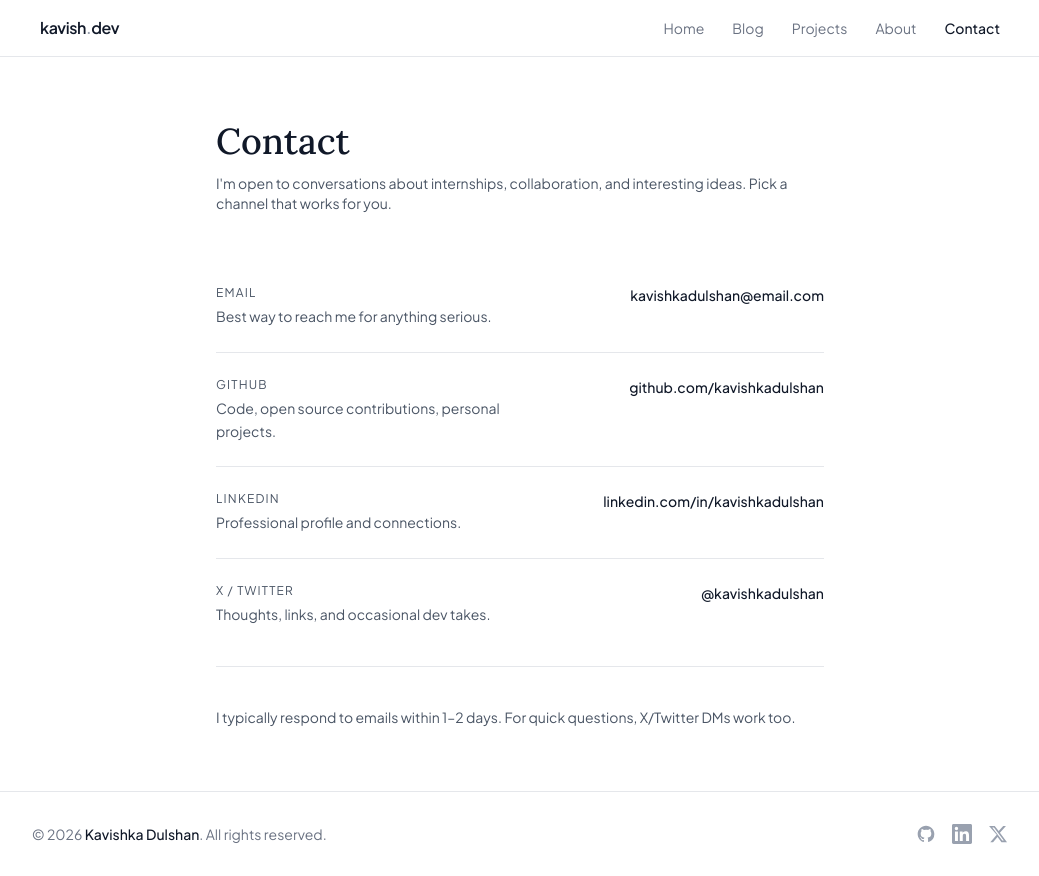
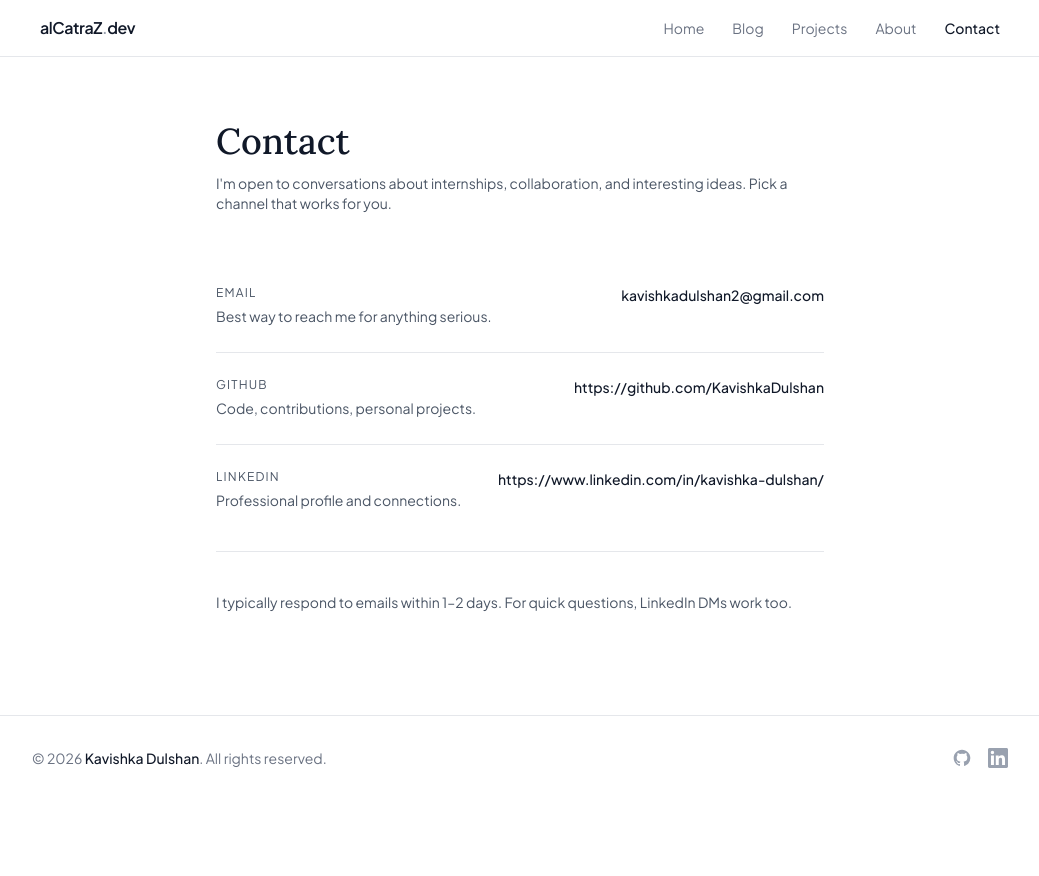
Before and after one commit to KavishkaDulshan/Portfolio-Blog, a React (Vite) app: page /contact in a window 1280 px wide. Shown: the whole page, without its empty margins (120-1159 px from the left). After the commit the page ends 800 px from the top, so only its background shows below. Built offline with nearby package versions, Linux system fonts and the light colour scheme.

Commit message:
contacts updated/ nav bar updated

```diff
--- a/src/components/Footer.jsx
+++ b/src/components/Footer.jsx
@@ -6,7 +6,7 @@ export default function Footer() {
   const socials = [
     {
       label: 'GitHub',
-      href: 'https://github.com/kavishkadulshan',
+      href: 'https://github.com/KavishkaDulshan',
       icon: (
         <svg className="w-5 h-5" fill="currentColor" viewBox="0 0 24 24" aria-hidden="true">
           <path fillRule="evenodd" d="M12 2C6.477 2 2 6.484 2 12.017c0 4.425 2.865 8.18 6.839 9.504.5.092.682-.217.682-.483 0-.237-.008-.868-.013-1.703-2.782.605-3.369-1.343-3.369-1.343-.454-1.158-1.11-1.466-1.11-1.466-.908-.62.069-.608.069-.608 1.003.07 1.531 1.032 1.531 1.032.892 1.53 2.341 1.088 2.91.832.092-.647.35-1.088.636-1.338-2.22-.253-4.555-1.113-4.555-4.951 0-1.093.39-1.988 1.029-2.688-.103-.253-.446-1.272.098-2.65 0 0 .84-.27 2.75 1.026A9.564 9.564 0 0112 6.844c.85.004 1.705.115 2.504.337 1.909-1.296 2.747-1.027 2.747-1.027.546 1.379.202 2.398.1 2.651.64.7 1.028 1.595 1.028 2.688 0 3.848-2.339 4.695-4.566 4.943.359.309.678.92.678 1.855 0 1.338-.012 2.419-.012 2.747 0 .268.18.58.688.482A10.019 10.019 0 0022 12.017C22 6.484 17.522 2 12 2z" clipRule="evenodd" />
@@ -15,19 +15,10 @@ export default function Footer() {
     },
     {
       label: 'LinkedIn',
-      href: 'https://linkedin.com/in/kavishkadulshan',
+      href: 'https://www.linkedin.com/in/kavishka-dulshan/',
       icon: (
         <svg className="w-5 h-5" fill="currentColor" viewBox="0 0 24 24" aria-hidden="true">
           <path d="M20.447 20.452h-3.554v-5.569c0-1.328-.027-3.037-1.852-3.037-1.853 0-2.136 1.445-2.136 2.939v5.667H9.351V9h3.414v1.561h.046c.477-.9 1.637-1.85 3.37-1.85 3.601 0 4.267 2.37 4.267 5.455v6.286zM5.337 7.433a2.062 2.062 0 01-2.063-2.065 2.064 2.064 0 112.063 2.065zm1.782 13.019H3.555V9h3.564v11.452zM22.225 0H1.771C.792 0 0 .774 0 1.729v20.542C0 23.227.792 24 1.771 24h20.451C23.2 24 24 23.227 24 22.271V1.729C24 .774 23.2 0 22.222 0h.003z" />
-        </svg>
-      ),
-    },
-    {
-      label: 'X / Twitter',
-      href: 'https://x.com/kavishkadulshan',
-      icon: (
-        <svg className="w-5 h-5" fill="currentColor" viewBox="0 0 24 24" aria-hidden="true">
-          <path d="M18.244 2.25h3.308l-7.227 8.26 8.502 11.24H16.17l-4.714-6.231-5.401 6.231H2.744l7.73-8.835L1.254 2.25H8.08l4.713 6.231zm-1.161 17.52h1.833L7.084 4.126H5.117z" />
         </svg>
       ),
     },
--- a/src/components/NavBar.jsx
+++ b/src/components/NavBar.jsx
@@ -24,7 +24,7 @@ export default function NavBar() {
 
           {/* Logo */}
           <Link to="/" className="text-base font-semibold tracking-tight text-gray-900">
-            kavish<span className="text-gray-400">.</span>dev
+            alCatraZ<span className="text-gray-400">.</span>dev
           </Link>
 
           {/* Desktop links */}
--- a/src/pages/Contact.jsx
+++ b/src/pages/Contact.jsx
@@ -3,27 +3,21 @@ import FadeIn from '../components/FadeIn';
 const contacts = [
   {
     label: 'Email',
-    value: 'kavishkadulshan@email.com',
-    href: 'mailto:kavishkadulshan@email.com',
+    value: 'kavishkadulshan2@gmail.com',
+    href: 'mailto:kavishkadulshan2@gmail.com',
     description: 'Best way to reach me for anything serious.',
   },
   {
     label: 'GitHub',
-    value: 'github.com/kavishkadulshan',
-    href: 'https://github.com/kavishkadulshan',
-    description: 'Code, open source contributions, personal projects.',
+    value: 'https://github.com/KavishkaDulshan',
+    href: 'https://github.com/KavishkaDulshan',
+    description: 'Code, contributions, personal projects.',
   },
   {
     label: 'LinkedIn',
-    value: 'linkedin.com/in/kavishkadulshan',
-    href: 'https://linkedin.com/in/kavishkadulshan',
+    value: 'https://www.linkedin.com/in/kavishka-dulshan/',
+    href: 'https://www.linkedin.com/in/kavishka-dulshan/',
     description: 'Professional profile and connections.',
-  },
-  {
-    label: 'X / Twitter',
-    value: '@kavishkadulshan',
-    href: 'https://x.com/kavishkadulshan',
-    description: 'Thoughts, links, and occasional dev takes.',
   },
 ];
 
@@ -63,7 +57,7 @@ export default function Contact() {
       <FadeIn delay={0.3}>
         <div className="border-t border-gray-200 mt-4 pt-10">
           <p className="text-sm text-gray-600">
-            I typically respond to emails within 1–2 days. For quick questions, X/Twitter DMs work too.
+            I typically respond to emails within 1–2 days. For quick questions, LinkedIn DMs work too.
           </p>
         </div>
       </FadeIn>
```
